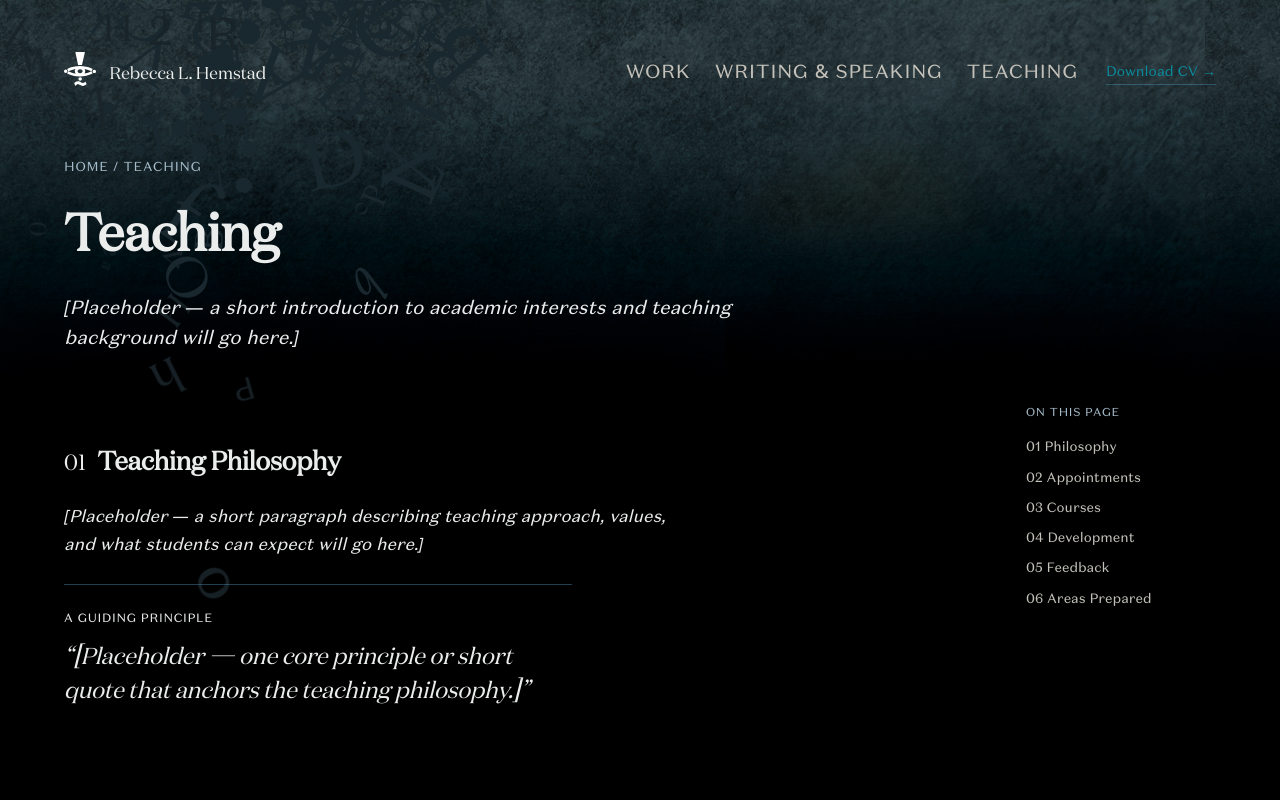
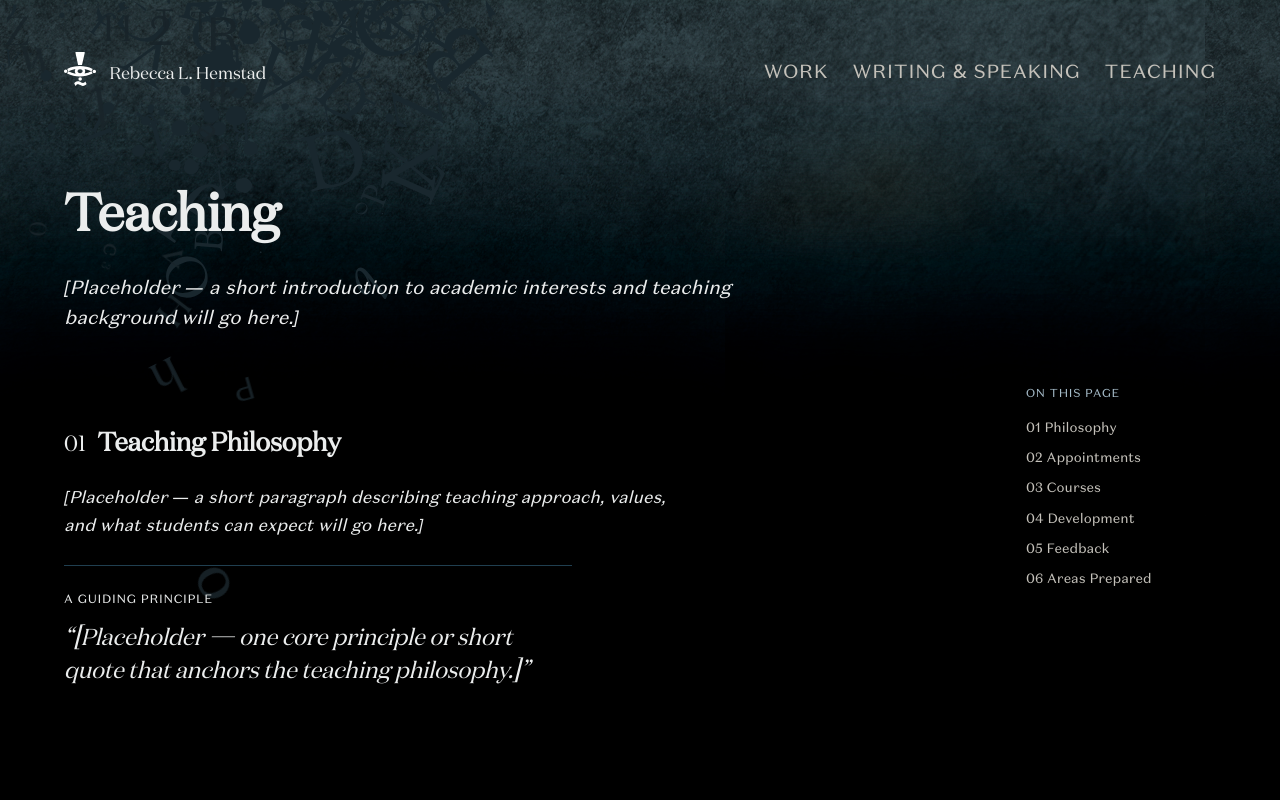
Before and after one commit to RHemstad/portfolio, a React (Vite) app: page /teaching in a window 1280 px wide. Shown: the top 800 px of the page. Built offline with nearby package versions, Linux system fonts and the light colour scheme.

Commit message:
fix: more changes

```diff
--- a/src/components/SiteHeader.jsx
+++ b/src/components/SiteHeader.jsx
@@ -6,8 +6,8 @@ import SiteNav from './SiteNav';
 /* Shared header for the homepage, case-study pages, the teaching page,
    and the selected-work page. `variant` controls the layouts (large
    non-linked title on the homepage, a compact linked-back title on
-   case studies, a breadcrumb + "Download CV" treatment on the teaching
-   page, and a breadcrumb-only masthead on the selected-work page) so
+   case studies, a compact masthead on the teaching page,
+   and a breadcrumb masthead on the selected-work page) so
    all pages keep their own appearance while sharing one component. */
 function SiteHeader({ variant = 'home', titleAsHeading = true }) {
   const CaseStudyBrand = titleAsHeading ? 'h1' : 'span';
@@ -66,27 +66,14 @@ function SiteHeader({ variant = 'home', titleAsHeading = true }) {
 
           <div className="teaching-header-actions">
             {navAndToggle}
-
-            {/* Inert until a real CV file exists, same treatment as
-                other not-yet-real links on the site (e.g. the
-                homepage's "coming soon" links). */}
-            <a href="#" className="teaching-cv-link" onClick={(e) => e.preventDefault()}>
-              Download CV →
-            </a>
           </div>
         </div>
-
-        <span className="teaching-breadcrumb">
-          <Link to="/" className="teaching-breadcrumb-link">Home</Link> / Teaching
-        </span>
       </header>
     );
   }
 
   if (variant === 'selected-work') {
-    // No "Download CV" here (not relevant to this page), so brand and
-    // nav/hamburger can share one row at every breakpoint, same as the
-    // homepage's own header.
+    // Brand and nav/hamburger share one row at every breakpoint.
     return (
       <header className="work-page-header">
         <div className="work-page-header-row">
--- a/src/pages.css
+++ b/src/pages.css
@@ -1603,10 +1603,7 @@ a.link-body:visited {
   margin-bottom: var(--teach-hero-gap-bottom);
 }
 
-/* Mobile: stack brand and "Download CV"/nav-actions on their own lines
-   instead of sharing a row — at narrow widths they were reading as
-   competing for the same strip of space right next to the site
-   identity. */
+/* Mobile: stack the brand and navigation controls on their own lines. */
 @media (max-width: 767px) {
   .teaching-header-row {
     flex-direction: column;
@@ -1615,9 +1612,7 @@ a.link-body:visited {
   }
 }
 
-/* Groups the shared global nav (+ hamburger) with "Download CV" so the
-   header row keeps its original two-item space-between rhythm (brand
-   vs. everything else) — Download CV's own position is unaffected. */
+/* Keep the shared navigation controls together beside the brand. */
 .teaching-header-actions {
   display: flex;
   align-items: center;
@@ -1627,14 +1622,7 @@ a.link-body:visited {
 @media (max-width: 767px) {
   .teaching-header-actions {
     width: 100%;
-    justify-content: space-between;
-  }
-  /* Visually reorder (DOM order — and therefore desktop's rightmost
-     placement — stays untouched): "Download CV" keeps its previously
-     established left-aligned position on this row, with the hamburger
-     taking the new right-hand slot instead of pushing CV over. */
-  .teaching-cv-link {
-    order: -1;
+    justify-content: flex-end;
   }
 }
 
@@ -1655,38 +1643,6 @@ a.link-body:visited {
 .teaching-header-name {
   font-family: var(--font-serif);
   font-size: var(--teach-name-size);
-}
-
-.teaching-cv-link {
-  color: var(--color-link-default);
-  font-size: 14px;
-  font-weight: var(--font-weight-medium);
-  text-decoration: none;
-  border-bottom: var(--border-width-thin) solid var(--color-border-accent);
-  padding-bottom: 2px;
-  white-space: nowrap;
-}
-.teaching-cv-link:hover,
-.teaching-cv-link:focus-visible {
-  color: var(--color-link-hover);
-  border-bottom-color: var(--color-link-hover);
-}
-
-.teaching-breadcrumb {
-  display: block;
-  font-size: 13px;
-  letter-spacing: 0.06em;
-  text-transform: uppercase;
-  color: var(--color-text-subtle);
-}
-
-.teaching-breadcrumb-link {
-  color: inherit;
-  text-decoration: none;
-}
-.teaching-breadcrumb-link:hover,
-.teaching-breadcrumb-link:focus-visible {
-  color: var(--color-text-primary);
 }
 
 /* ----- Hero (H1 + intro) ----- */
```
